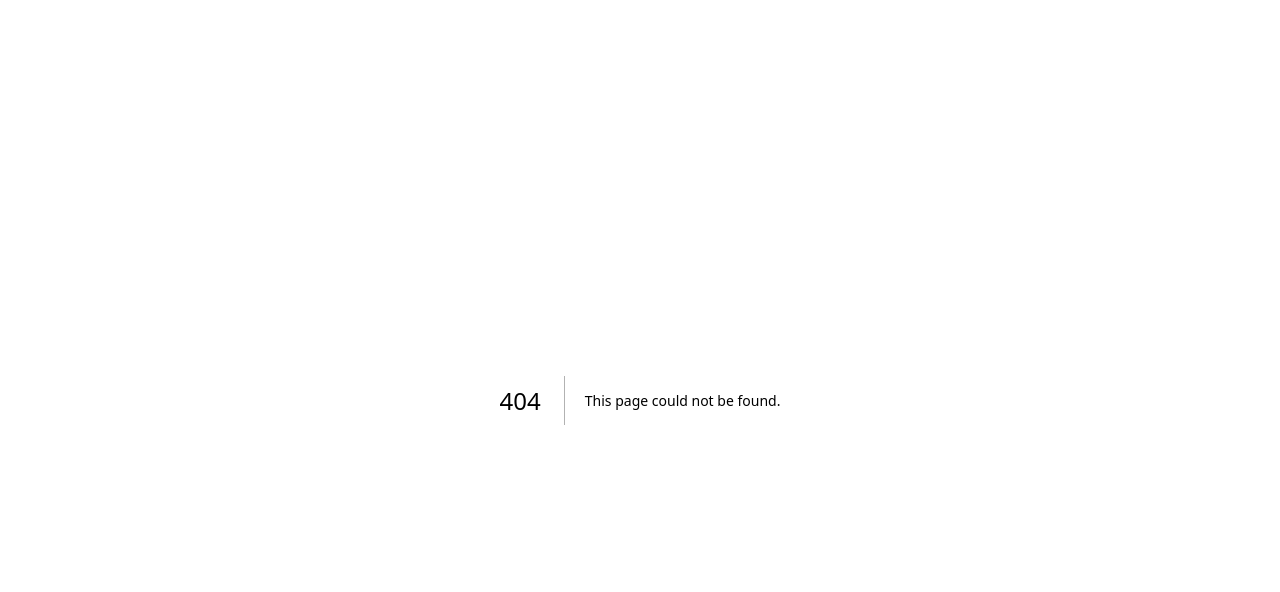
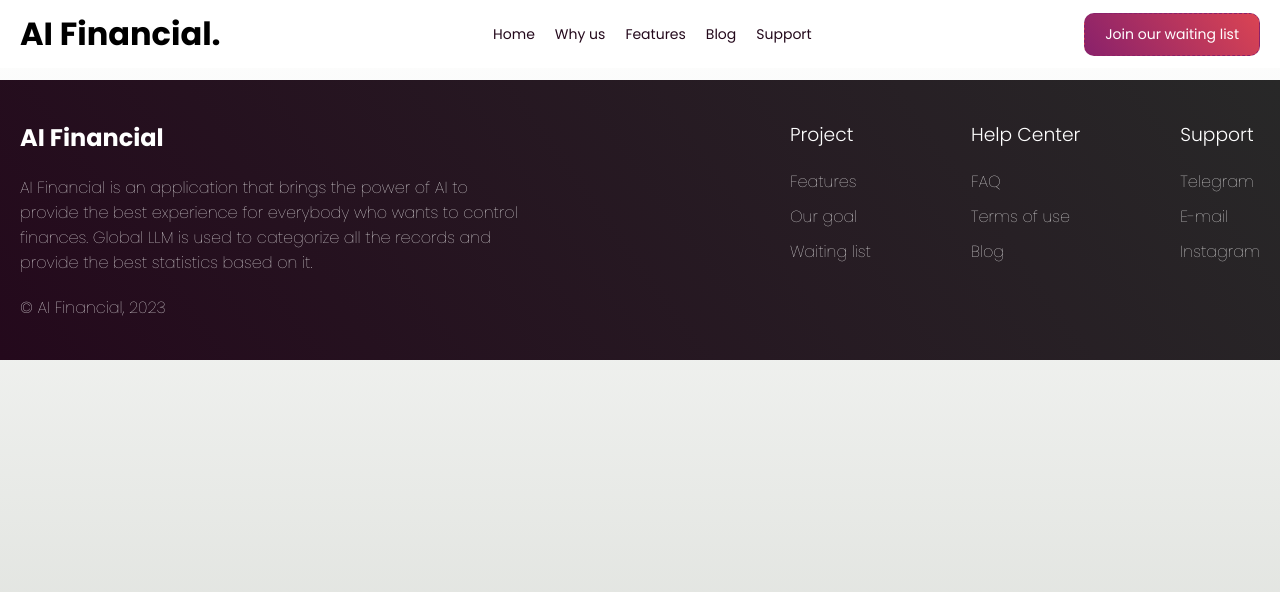
Before and after one commit to borvanov/ai-financial-landing, a Next.js app: page /faq in a window 1280 px wide. Before the commit this address had no page. Shown: the top 592 px of the page. Built offline with nearby package versions, Linux system fonts and the light colour scheme.

Commit message:
Links added

```diff
--- /dev/null
+++ b/pages/faq.tsx
@@ -0,0 +1,26 @@
+import Head from "next/head";
+
+import styles from "@/styles/faq.module.css";
+
+import { Header } from "@/src/shared/components/header/header.component";
+import { Footer } from "@/src/shared/components/footer/footer.component";
+
+export default function Home() {
+  return (
+    <>
+      <Head>
+        <title>AI Financial — FAQ</title>
+        <meta
+          name="description"
+          content="Frequently asked question related to AI Financial"
+        />
+        <meta name="viewport" content="width=device-width, initial-scale=1" />
+        <link rel="icon" href="/favicon.ico" />
+      </Head>
+      <Header />
+      <main className={styles.container}></main>
+
+      <Footer />
+    </>
+  );
+}
--- a/src/components/home/welcome-block/welcome-block.component.tsx
+++ b/src/components/home/welcome-block/welcome-block.component.tsx
@@ -30,7 +30,7 @@ export const WelcomeBlock: React.FC = () => (
           will keep all your spends organized.
         </p>
 
-        <button className="primary">Try online right now</button>
+        <button className="primary">Join our waiting list</button>
       </div>
     </div>
 
--- a/src/shared/components/footer/footer.component.tsx
+++ b/src/shared/components/footer/footer.component.tsx
@@ -1,3 +1,4 @@
+import Link from "next/link";
 import styles from "./footer.module.css";
 
 export const Footer: React.FC = () => (
@@ -31,9 +32,17 @@ export const Footer: React.FC = () => (
           <h3>Help Center</h3>
 
           <ul>
-            <li>FAQ</li>
-            <li>Terms of use</li>
-            <li>Blog</li>
+            <li>
+              <Link href="/faq">FAQ</Link>
+            </li>
+            <li>
+              <Link href="/terms">Terms of use</Link>
+            </li>
+            <li>
+              <Link target="_blank" href="https://t.me/borvanov">
+                Blog
+              </Link>
+            </li>
           </ul>
         </div>
 
--- a/src/shared/components/header/header.component.tsx
+++ b/src/shared/components/header/header.component.tsx
@@ -3,7 +3,9 @@ import styles from "./header.module.css";
 
 export const Header: React.FC = () => (
   <header className={styles.container}>
-    <h1>AI Financial.</h1>
+    <h1>
+      <Link href="/">AI Financial.</Link>
+    </h1>
 
     <menu className={styles.menu}>
       <li>
--- /dev/null
+++ b/styles/faq.module.css
@@ -0,0 +1,13 @@
+.container {
+  padding-top: 80px;
+  box-sizing: border-box;
+}
+
+.blockSpacesWrapper {
+  box-sizing: border-box;
+  padding: 0 20px;
+}
+
+.fadeBackground {
+  background-color: rgba(0, 0, 0, 0.08);
+}
```
Also changed, not shown: pages/subscribe.tsx (added, +23 -0 lines), pages/terms.tsx (added, +26 -0 lines).
